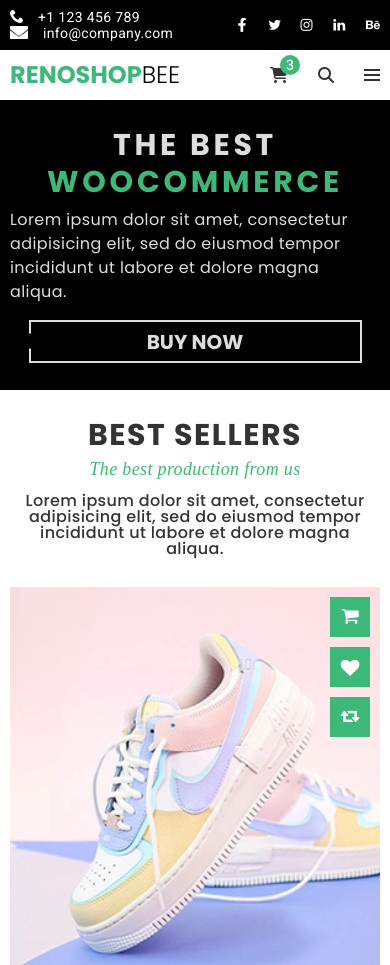
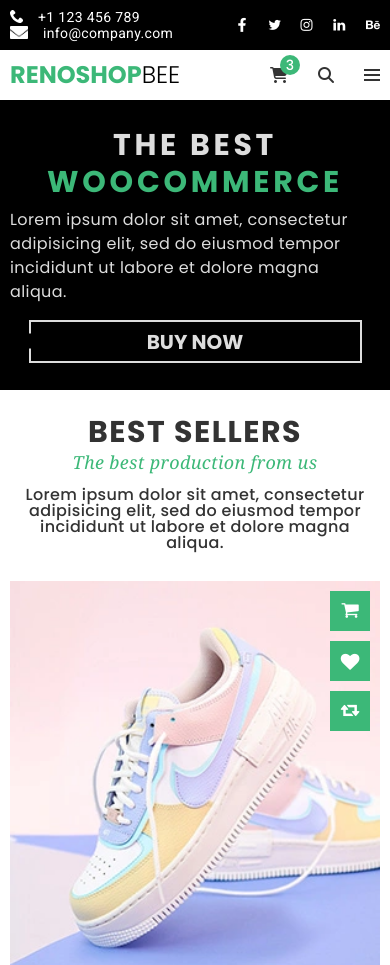
Before and after one commit to vitalyailinskyi/RenoshopBee, a website: page index.html in a window 390 px wide. Shown: the top 965 px of the page. Drawn offline with nearby package versions, Linux system fonts and the light colour scheme; files whose address does not match are found by name.

Commit message:
Some fixes

```diff
--- a/css/fonts.css
+++ b/css/fonts.css
@@ -1,50 +1,19 @@
 @font-face {
-    font-family: 'Droid Serif';
-    src: local('Droid Serif'), local('DroidSerif'), url('/fonts/droidserif.woff2') format('woff2'), url('/fonts/droidserif.woff') format('woff'), url('/fonts/droidserif.ttf') format('truetype');
-    font-weight: 400;
-    font-style: normal;
-}
-@font-face {
-    font-family: 'Droid Serif Italic';
-    src: local('Droid Serif Italic'), local('DroidSerif-Italic'), url('/fonts/droidserifitalic.woff2') format('woff2'), url('/fonts/droidserifitalic.woff') format('woff'), url('/fonts/droidserifitalic.ttf') format('truetype');
-    font-weight: 400;
-    font-style: italic;
-}
-@font-face {
-    font-family: 'Droid Serif Bold';
-    src: local('Droid Serif Bold'), local('DroidSerif-Bold'), url('/fonts/droidserifbold.woff2') format('woff2'), url('/fonts/droidserifbold.woff') format('woff'), url('/fonts/droidserifbold.ttf') format('truetype');
-    font-weight: 700;
-    font-style: normal;
-}
-@font-face {
-    font-family: 'Droid Serif Bold Italic';
-    src: local('Droid Serif Bold Italic'), local('DroidSerif-BoldItalic'), url('/fonts/droidserifbolditalic.woff2') format('woff2'), url('/fonts/droidserifbolditalic.woff') format('woff'), url('/fonts/droidserifbolditalic.ttf') format('truetype');
-    font-weight: 700;
-    font-style: italic;
+  font-family: "Droid Serif";
+  src: local("Droid Serif"), local("DroidSerif"),
+    url("../fonts/droidserif.woff2") format("woff2"),
+    url("../fonts/droidserif.woff") format("woff"),
+    url("../fonts/droidserif.ttf") format("truetype");
+  font-weight: 400;
+  font-style: normal;
 }
 
-
-/* devanagari */
 @font-face {
-    font-family: 'Poppins';
-    font-style: normal;
-    font-weight: 400;
-    src: url(/fonts/poppins-devanagari.woff2) format('woff2');
-    unicode-range: U+0900-097F, U+1CD0-1CF6, U+1CF8-1CF9, U+200C-200D, U+20A8, U+20B9, U+25CC, U+A830-A839, U+A8E0-A8FB;
-  }
-  /* latin-ext */
-  @font-face {
-    font-family: 'Poppins';
-    font-style: normal;
-    font-weight: 400;
-    src: url(/fonts/poppins-latin-ext.woff2) format('woff2');
-    unicode-range: U+0100-024F, U+0259, U+1E00-1EFF, U+2020, U+20A0-20AB, U+20AD-20CF, U+2113, U+2C60-2C7F, U+A720-A7FF;
-  }
-  /* latin */
-  @font-face {
-    font-family: 'Poppins';
-    font-style: normal;
-    font-weight: 400;
-    src: url(/fonts/poppins-latin.woff2) format('woff2');
-    unicode-range: U+0000-00FF, U+0131, U+0152-0153, U+02BB-02BC, U+02C6, U+02DA, U+02DC, U+2000-206F, U+2074, U+20AC, U+2122, U+2191, U+2193, U+2212, U+2215, U+FEFF, U+FFFD;
-  }
+  font-family: "Droid Serif";
+  src: local("Droid Serif Italic"), local("DroidSerif-Italic"),
+    url("../fonts/droidserifitalic.woff2") format("woff2"),
+    url("../fonts/droidserifitalic.woff") format("woff"),
+    url("../fonts/droidserifitalic.ttf") format("truetype");
+  font-weight: 400;
+  font-style: italic;
+}
--- a/css/general-styles.css
+++ b/css/general-styles.css
@@ -1,3 +1,6 @@
+/*Подключение шрифтов (в css для предпроцессора) */
+@import url('https://fonts.googleapis.com/css2?family=Lato:wght@300;400;700&display=swap');
+
 /*Обнуление*/
 * {
   padding: 0;
@@ -293,7 +296,7 @@ body {
 
 .header__info a {
   display: inline-block;
-  font-family: Roboto, "Times New Roman", sans-serif;
+  font-family: Roboto, sans-serif;
   font-size: 14px;
   letter-spacing: 0.35px;
   text-decoration: none;
@@ -393,7 +396,7 @@ body {
 }
 
 .logo__text--big {
-  font-weight: 900;
+  font-weight: 700;
 }
 
 @media screen and (max-width: 372px) {
@@ -596,8 +599,8 @@ body {
 .content {
   margin-top: 160px;
 
-  /*VALUE FOR stie not be broken */
-  overflow: auto;
+  /*VALUE if site is no broken */
+  /* overflow: auto; */
 }
 
 @media screen and (max-width: 768px) {
@@ -623,7 +626,7 @@ cart-table, inputs and buttons */
 }
 
 .breadscrums a {
-  font-family: Roboto;
+  font-family: Roboto, sans-serif;
   font-size: 14px;
   font-weight: normal;
   font-stretch: normal;
@@ -680,7 +683,7 @@ cart-table, inputs and buttons */
 }
 
 .input-header {
-  font-family: Roboto;
+  font-family: Roboto, sans-serif;
   font-size: 14px;
   text-align: left;
   color: #232323;
@@ -698,7 +701,7 @@ cart-table, inputs and buttons */
   width: 100%;
   padding-left: 21px;
   padding-right: 18px;
-  font-family: Roboto;
+  font-family: Roboto, sans-serif;
   font-size: 14px;
   text-align: left;
   color: #232323;
@@ -726,7 +729,7 @@ cart-table, inputs and buttons */
   height: 40px;
   border-left: 1px solid #eee;
   border-right: 1px solid #eee;
-  font-family: Roboto;
+  font-family: Roboto, sans-serif;
   font-size: 14px;
   line-height: 1;
   letter-spacing: 1.4px;
@@ -1078,7 +1081,7 @@ total number of products, and sort input*/
 
 .product-results,
 .product-sort select {
-  font-family: Roboto;
+  font-family: Roboto, sans-serif;
   font-size: 14px;
   line-height: 1;
   letter-spacing: 0.35px;
@@ -1098,7 +1101,7 @@ total number of products, and sort input*/
 }
 
 .price {
-  font-family: Droid Serif;
+  font-family: "Droid Serif", serif;
   font-size: 18px;
   letter-spacing: 0.9px;
   line-height: 1.33;
--- a/css/index.css
+++ b/css/index.css
@@ -2,22 +2,23 @@
   font-family: Poppins, sans-serif;
   font-weight: 700;
   font-size: 30px;
+  line-height: 0.8;
   text-transform: uppercase;
   color: #333;
   margin-bottom: 10px;
 }
 
 .section__subtitle {
-  font-family: DroidSerif;
+  font-family: "Droid Serif", serif;
   font-size: 14px;
   font-style: italic;
+  letter-spacing: 0.35px;
   color: var(--theme-green);
 }
 
 .section__text {
   font-family: Poppins, sans-serif;
   font-size: 14px;
-  letter-spacing: 2px;
   font-weight: 500;
   letter-spacing: 0.35px;
   color: #333;
@@ -34,20 +35,7 @@
   }
 
   .section__subtitle {
-    font-family: DroidSerif;
     font-size: 18px;
-    font-style: italic;
-    letter-spacing: 0.35px;
-    color: var(--theme-green);
-  }
-
-  .section__text {
-    font-family: Poppins, sans-serif;
-    font-size: 14px;
-    letter-spacing: 2px;
-    font-weight: 500;
-    letter-spacing: 0.35px;
-    color: #333;
   }
 }
 
@@ -266,21 +254,7 @@
 }
 
 .best-sellers__subtitle {
-  font-family: DroidSerif;
-  font-size: 14px;
-  font-style: italic;
-  letter-spacing: 0.35px;
-  color: var(--theme-green);
   margin-bottom: 25px;
-}
-
-.best-sellers__text {
-  font-family: Poppins, sans-serif;
-  font-size: 14px;
-  letter-spacing: 2px;
-  font-weight: 500;
-  letter-spacing: 0.35px;
-  color: #333;
 }
 
 .products__item,
@@ -448,7 +422,7 @@
 }
 
 .offer__text {
-  font-family: "Droid Serif", sans-serif;
+  font-family: "Droid Serif", serif;
   font-size: 13px;
 }
 
@@ -618,7 +592,7 @@
 
 .discount {
   grid-area: discount;
-  background-image: url("../images/slide5.png");
+  background-image: url("../images/slide5.webp");
   height: 100%;
   display: flex;
   flex-direction: column;
```
